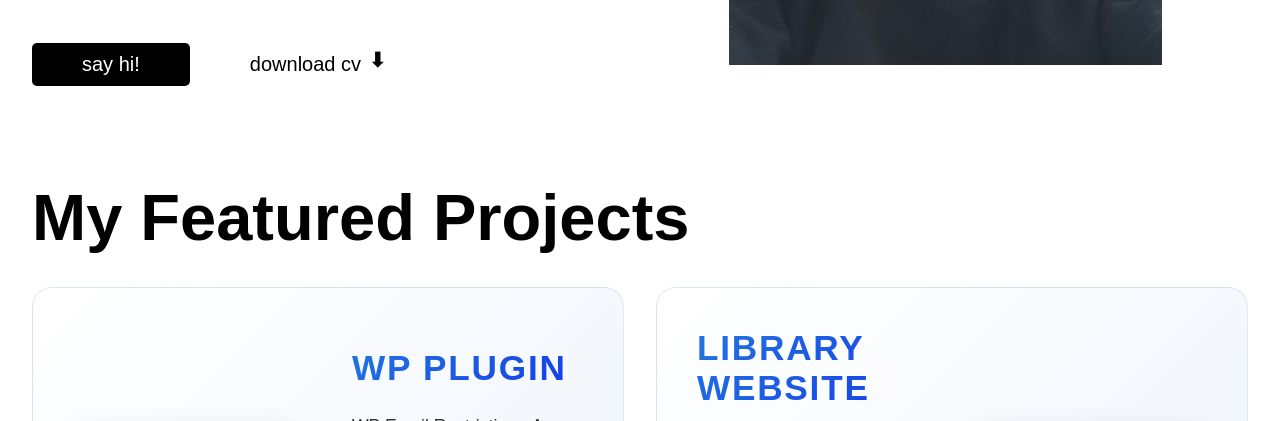
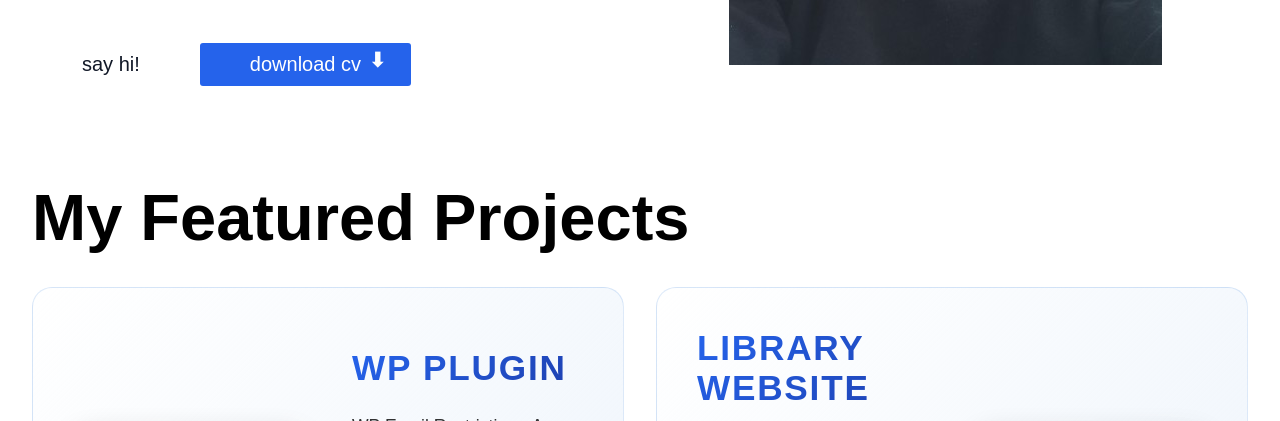
Before and after one commit to RezoualiRaouf/My-portfolio, a website: page index.html in a window 1280 px wide. Shown: the part 684-1105 px from the top of the page. Drawn offline with Linux system fonts and the light colour scheme.

Commit message:
changing theme colors

```diff
--- a/components/_bio.scss
+++ b/components/_bio.scss
@@ -46,7 +46,7 @@
   font-family: var(--font-family-poppins);
   font-weight: 600;
   font-size: 30px;
-  color: var(--color-black);
+  color: var(--color-text-primary);
   margin: 5px;
 }
 
@@ -60,10 +60,13 @@
   height: 45px;
   border-radius: 10px;
   font-size: 40px;
+  color: var(--color-social-icon);
+  transition: all ease 0.3s;
 }
 
 .bio__description_social_link:hover {
   transform: scale(1.2);
+  color: var(--color-social-icon-hover);
   transition: 0.2s;
 }
 
@@ -89,16 +92,28 @@
 }
 
 .bio__btn {
-  color: var(--color-black);
-  background-color: var(--color-background);
+  color: var(--color-white);
+  background-color: var(--color-blue-600);
   display: block;
   position: relative;
+  border-radius: 3px;
+  transition: ease 0.3s;
+}
+
+.bio__btn:hover {
+  transform: scale(1.05);
+  transition: ease 0.3s;
+  background-color: var(--color-blue-800);
 }
 
 .bio__paragraph {
-  background-color: var(--color-black);
-  color: var(--color-white);
-  border-radius: 5px;
+  color: var(--color-text-primary);
+  border-radius: 3px solid var(--bg-border);
+}
+
+.bio__paragraph:hover {
+  transform: scale(1.1);
+  transition: ease 0.3s;
 }
 
 .bio__btn::after {
--- a/components/_contact.scss
+++ b/components/_contact.scss
@@ -49,6 +49,12 @@
   font-family: var(--font-family-poppins);
 }
 
+.contact__input:focus {
+  border-color: var(--color-blue);
+  outline: none;
+  box-shadow: 0 0 0 3px rgba(37, 99, 235, 0.1);
+}
+
 #form__msg_input {
   grid-column: 1/-1;
 }
@@ -57,10 +63,17 @@
   grid-column: 1;
   grid-row: 3;
   font-size: 24px;
-  background-color: var(--color-black);
-  color: var(--color-white);
+  background-color: var(--color-white);
+  color: var(--color-black);
   padding: 1.7rem 0;
   border-radius: 15px;
   font-family: var(--font-family-poppins);
   font-weight: 500;
+  transition: all ease 0.5s;
 }
+
+#form__submit_btn:hover {
+  transition: all ease 0.5s;
+  transform: translateY(-6px);
+  box-shadow: var(--shadow-blue);
+}
--- a/components/_footer.scss
+++ b/components/_footer.scss
@@ -1,9 +1,10 @@
 /* footer section*/
 .footer {
-  color: var(--color-text);
+  color: var(--color-text-secondary);
   padding: 1rem 0;
   font-size: 18px;
   text-align: center;
   border-top: 0.1rem solid var(--color-line);
+  background-color: var(--color-surface);
   margin-top: 15px;
 }
--- a/components/_header.scss
+++ b/components/_header.scss
@@ -45,7 +45,7 @@
   gap: 30px;
 }
 
-.header-nav-link,
+header-nav-link,
 .header-nav-link:link,
 .header-nav-link:visited {
   font-family: var(--font-family-raleway);
@@ -74,7 +74,7 @@
 /* Active section underline - shows underline when section is visible */
 .nav-underline::after {
   width: 100%;
-  background-color: var(--color-blue);
+  background-color: var(--color-blue-400);
 }
 
 /* Active link color */
--- a/components/_skills.scss
+++ b/components/_skills.scss
@@ -17,24 +17,20 @@
 }
 
 .skills__item {
-  display: flex;
-  flex-direction: column;
-  gap: 10px;
+  cursor: pointer;
+  padding: 1.5rem;
+  color: var(--color-blue-900);
+  transition: all 0.3s ease;
 }
 
 .skills__item_heading {
   font-size: 40px;
   font-family: var(--font-family-poppins);
   font-weight: 500;
+  color: var(--color-project-accent);
 }
 
 .skills__item_paragraph {
   font-size: 20px;
   font-family: var(--font-family-raleway);
 }
-
-.under_line {
-  border-bottom: 3px solid black;
-  padding-bottom: 5px;
-  cursor: pointer;
-}
--- a/components/_theme.scss
+++ b/components/_theme.scss
@@ -3,22 +3,35 @@ html:has(.checkbox-input:checked) {
   /* Dark theme colors */
   --color-black: #fff;
   --color-white: #1a1a1a;
-  --color-blue: #4a9eff;
-  --color-light-blue: #58a6f0;
-  --color-dark-blue: #6bb6ff;
-  --color-darker-blue: #4a9eff;
+
+  --color-blue: #60a5fa;
+  --color-light-blue: #93c5fd;
+  --color-dark-blue: #3b82f6;
+  --color-darker-blue: #60a5fa;
+
+  --color-background: var(--color-grey-900);
+  --color-surface: var(--color-grey-800);
+  --color-surface-elevated: var(--color-grey-700);
+  --color-line: var(--color-grey-700);
+  --color-border: var(--color-grey-600);
+  --color-text-primary: var(--color-grey-100);
+  --color-text-secondary: var(--color-grey-300);
+  --color-text-muted: var(--color-grey-400);
+
   --color-grey: #2d2d2d;
-  --color-background: #1a1a1a;
-  --color-line: #ffffff;
   --color-text: #ffffff;
   --color-box-img: #ffffff;
   --color-link-bg: #ffffff;
   --color-input-border: #ffffff;
-  --toggle-bg-checked: var(--color-black);
-  --toggle-knob-checked: var(--color-white);
   --bg-color-gradient-1: rgba(26, 26, 26, 0.72);
   --bg-color-gradient-2: rgba(21, 109, 209, 0.06);
   --bg-border: rgba(74, 158, 255, 0.22);
+
+  /* Toggle colors for dark theme */
+  --toggle-bg: var(--color-grey-600);
+  --toggle-knob: var(--color-grey-300);
+  --toggle-bg-checked: var(--color-blue-600);
+  --toggle-knob-checked: var(--color-white);
 }
 
 /* ensures sections follow the current theme variables */
--- a/components/_variables.scss
+++ b/components/_variables.scss
@@ -2,32 +2,72 @@
 :root {
   --container-width: 119rem;
   --gutter: 2rem;
+  /* :default colors*/
   --color-black: #000;
   --color-white: #fff;
-  --color-blue: #2374e1;
-  --color-light-blue: #1d9bf0;
-  --color-dark-blue: #0a66c2;
-  --color-darker-blue: #143ce8;
-  --color-red: #ff0000;
-  --color-green: #03a696;
-  --color-dark-green: #42959b;
-  --color-grey: #f6f6f6;
+  /* Primary Blue Palette */
+  --color-blue-50: #eff6ff;
+  --color-blue-100: #dbeafe;
+  --color-blue-200: #bfdbfe;
+  --color-blue-300: #93c5fd;
+  --color-blue-400: #60a5fa;
+  --color-blue-500: #3b82f6;
+  --color-blue-600: #2563eb;
+  --color-blue-700: #1d4ed8;
+  --color-blue-800: #1e40af;
+  --color-blue-900: #1e3a8a;
+  --color-blue: #2563eb;
+  --color-light-blue: #60a5fa;
+  --color-dark-blue: #1d4ed8;
+  --color-darker-blue: #1e40af;
+  --bg-color-gradient-1: rgba(255, 255, 255, 0.78);
+  --bg-color-gradient-2: rgba(21, 109, 209, 0.08);
+  --bg-border: rgba(21, 109, 209, 0.14);
+
+  /* Neutral Colors */
+  --color-grey-50: #f9fafb;
+  --color-grey-100: #f3f4f6;
+  --color-grey-200: #e5e7eb;
+  --color-grey-300: #d1d5db;
+  --color-grey-400: #9ca3af;
+  --color-grey-500: #6b7280;
+  --color-grey-600: #4b5563;
+  --color-grey-700: #374151;
+  --color-grey-800: #1f2937;
+  --color-grey-900: #111827;
+
+  /* Semantic Colors for Light Theme */
   --color-background: var(--color-white);
-  --color-line: var(--color-black);
+  --color-surface: var(--color-grey-50);
+  --color-surface-elevated: var(--color-white);
+  --color-line: var(--color-grey-200);
+  --color-border: var(--color-grey-300);
+  --color-text-primary: var(--color-grey-900);
+  --color-text-secondary: var(--color-grey-600);
+  --color-text-muted: var(--color-grey-500);
+
+  /* Component Specific Colors */
+  --color-nav-active: var(--color-blue-600);
+  --color-social-icon: var(--color-blue-600);
+  --color-social-icon-hover: var(--color-blue-700);
+  --color-project-accent: var(--color-blue-600);
+  --color-skill-highlight: var(--color-blue-100);
+  --color-client-bg: var(--color-grey-50);
   --color-text: var(--color-black);
   --color-box-img: var(--color-black);
   --color-link-bg: var(--color-black);
   --color-input-border: var(--color-black);
-  --bg-color-gradient-1: rgba(255, 255, 255, 0.78);
-  --bg-color-gradient-2: rgba(21, 109, 209, 0.08);
-  --bg-border: rgba(21, 109, 209, 0.14);
   --font-family-raleway: "Raleway", sans-serif;
   --font-family-poppins: "poppins", sans-serif;
   --font-weight-bold: 700;
   --font-size-65: 65px;
-  --toggle-bg: var(--color-black);
-  --toggle-knob: var(--color-white);
   --scroll-margin-top: 110px;
   --section-height: 80vh;
   --font-size-nav: 19px;
+
+  /* Toggle Colors */
+  --toggle-bg: var(--color-grey-300);
+  --toggle-knob: var(--color-white);
+  --toggle-bg-checked: var(--color-blue-600);
+  --toggle-knob-checked: var(--color-white);
 }
```
Also changed, not shown: styles/style.css, 1 other file.
